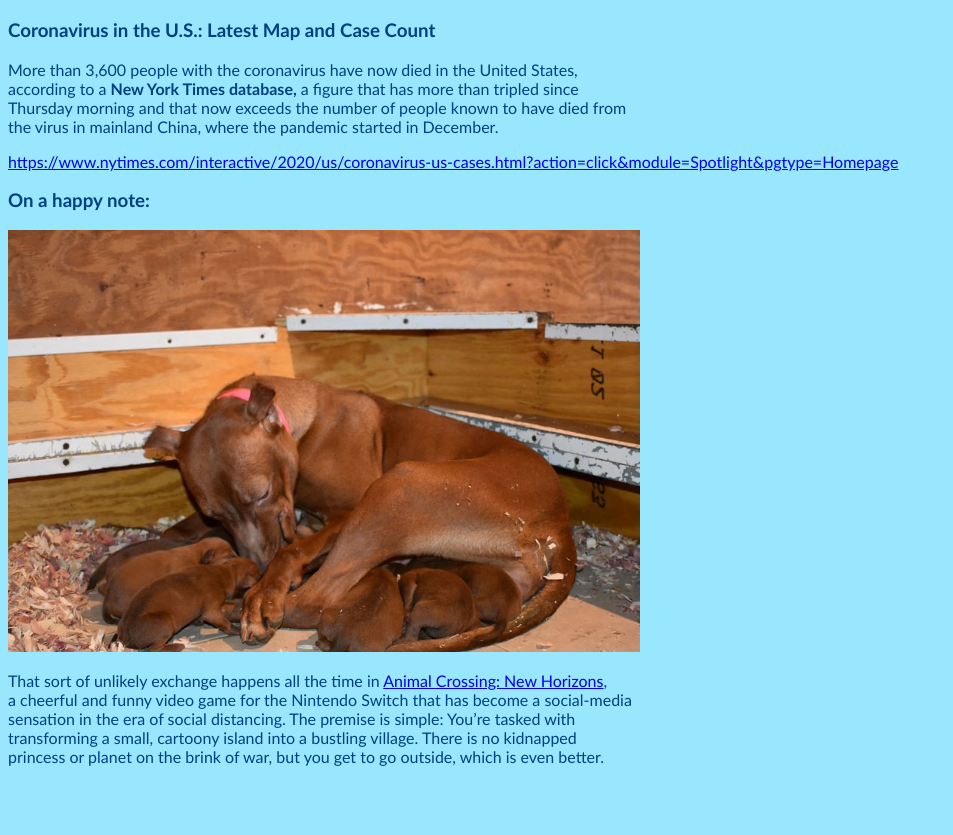
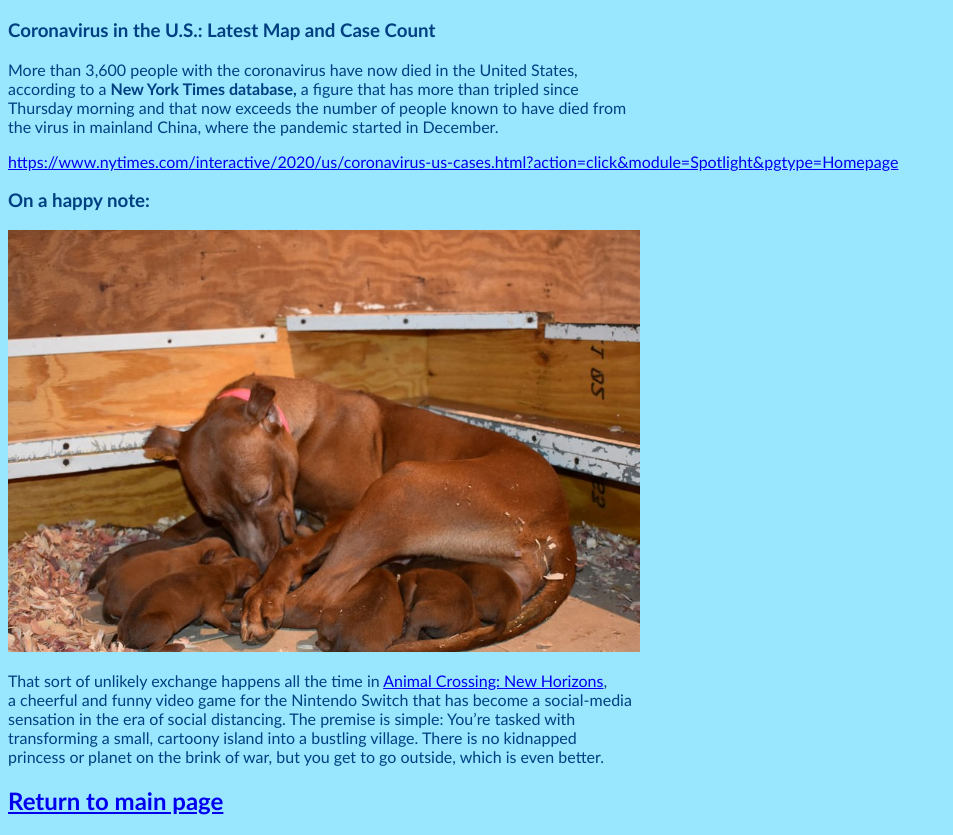
Before and after one commit to dvfekete-unc/dvfekete-unc.github.io, a plain HTML site: page page2.html in a window 1280 px wide. Shown: the part 63-898 px from the top of the page, without its empty margins (0-953 px from the left). Before the commit the page ends 845 px from the top, so only its background shows below. Drawn offline with Linux system fonts and the light colour scheme.

Commit message:
Update page2.html

```diff
--- a/page2.html
+++ b/page2.html
@@ -34,6 +34,8 @@
 
         </div>
 
+        <div><h2><a href="index.html">Return to main page</a></h2></div>
+
 
     </body>
 </html>
```
